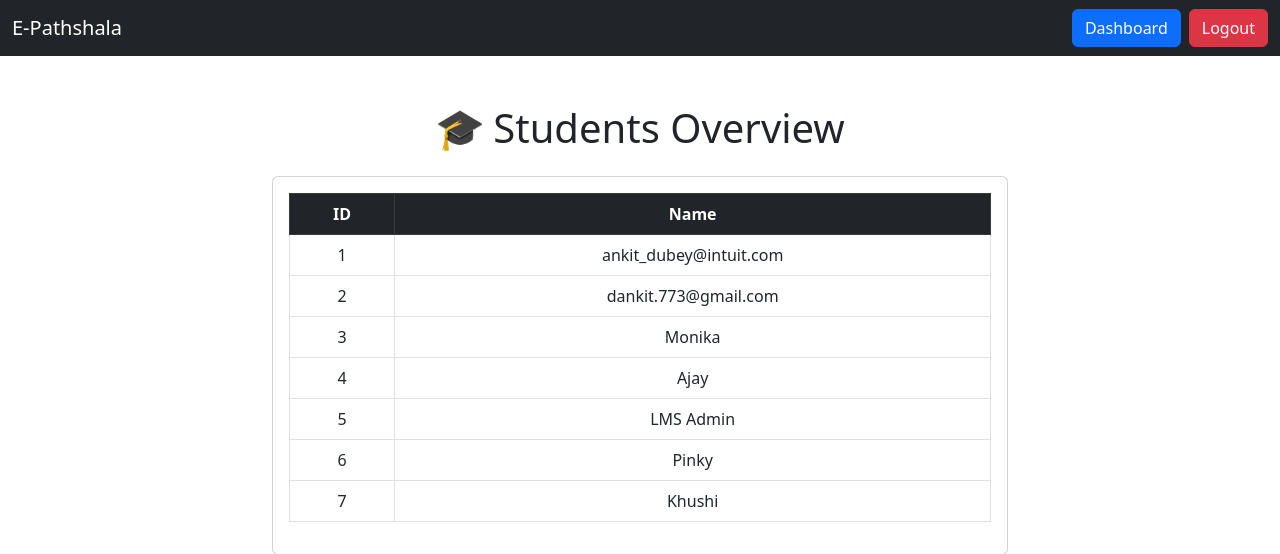
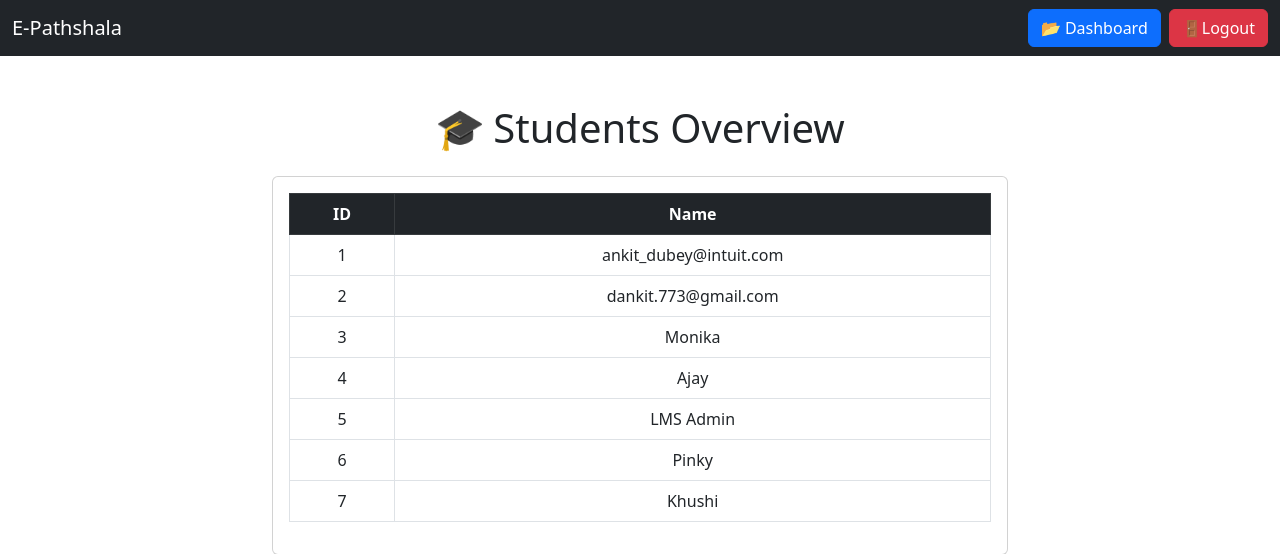
Before and after one commit to Monika-202217b3042/E-Pathshala-LMS, a Flask app: template e-Pathshala/app/templates/students.html in a window 1280 px wide. Shown: the top 554 px of the page. Run offline with Flask 3, Linux system fonts and the light colour scheme; the template is opened without the code that fills it: values that come from a table or form of the project are taken from there, others are empty.

Commit message:
modified codes

```diff
--- a/e-Pathshala/app/templates/courses.html
+++ b/e-Pathshala/app/templates/courses.html
@@ -16,12 +16,12 @@
             <ul class="navbar-nav">
                 <li class="nav-item me-2">
                     <a href="/dashboard" class="btn btn-primary btn-sm">
-                        <i class="fas fa-home"></i> Dashboard
+                        <i class="fas fa-home"></i>📂 Dashboard
                     </a>
                 </li>
                 <li class="nav-item">
                     <a href="/logout" class="btn btn-danger btn-sm">
-                        <i class="fas fa-sign-out-alt"></i> Logout
+                        <i class="fas fa-sign-out-alt"></i>🚪 Logout
                     </a>
                 </li>
             </ul>
--- a/e-Pathshala/app/templates/enrollments.html
+++ b/e-Pathshala/app/templates/enrollments.html
@@ -18,8 +18,8 @@
         </button>
         <div class="collapse navbar-collapse" id="navbarNav">
             <ul class="navbar-nav ms-auto">
-                <li class="nav-item"><a class="btn btn-primary me-2" href="/dashboard">Dashboard</a></li>
-                <li class="nav-item"><a class="btn btn-danger" href="/logout">Logout</a></li>
+                <li class="nav-item"><a class="btn btn-primary me-2" href="/dashboard">📂 Dashboard</a></li>
+                <li class="nav-item"><a class="btn btn-danger" href="/logout">🚪Logout</a></li>
             </ul>
         </div>
     </div>
--- a/e-Pathshala/app/templates/students.html
+++ b/e-Pathshala/app/templates/students.html
@@ -17,8 +17,8 @@
         </button>
         <div class="collapse navbar-collapse" id="navbarNav">
             <ul class="navbar-nav ms-auto">
-                <li class="nav-item"><a class="btn btn-primary me-2" href="/dashboard">Dashboard</a></li>
-                <li class="nav-item"><a class="btn btn-danger" href="/logout">Logout</a></li>
+                <li class="nav-item"><a class="btn btn-primary me-2" href="/dashboard">📂 Dashboard</a></li>
+                <li class="nav-item"><a class="btn btn-danger" href="/logout">🚪Logout</a></li>
             </ul>
         </div>
     </div>
```
